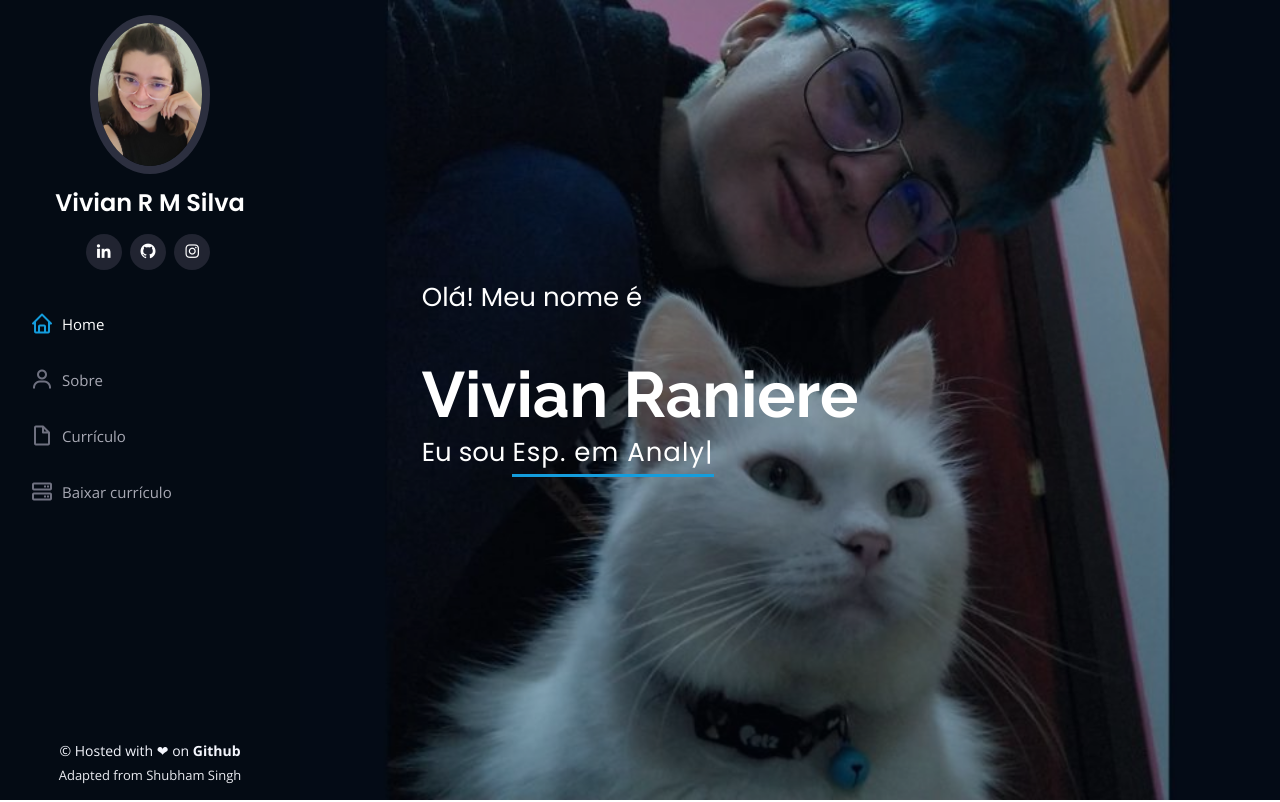
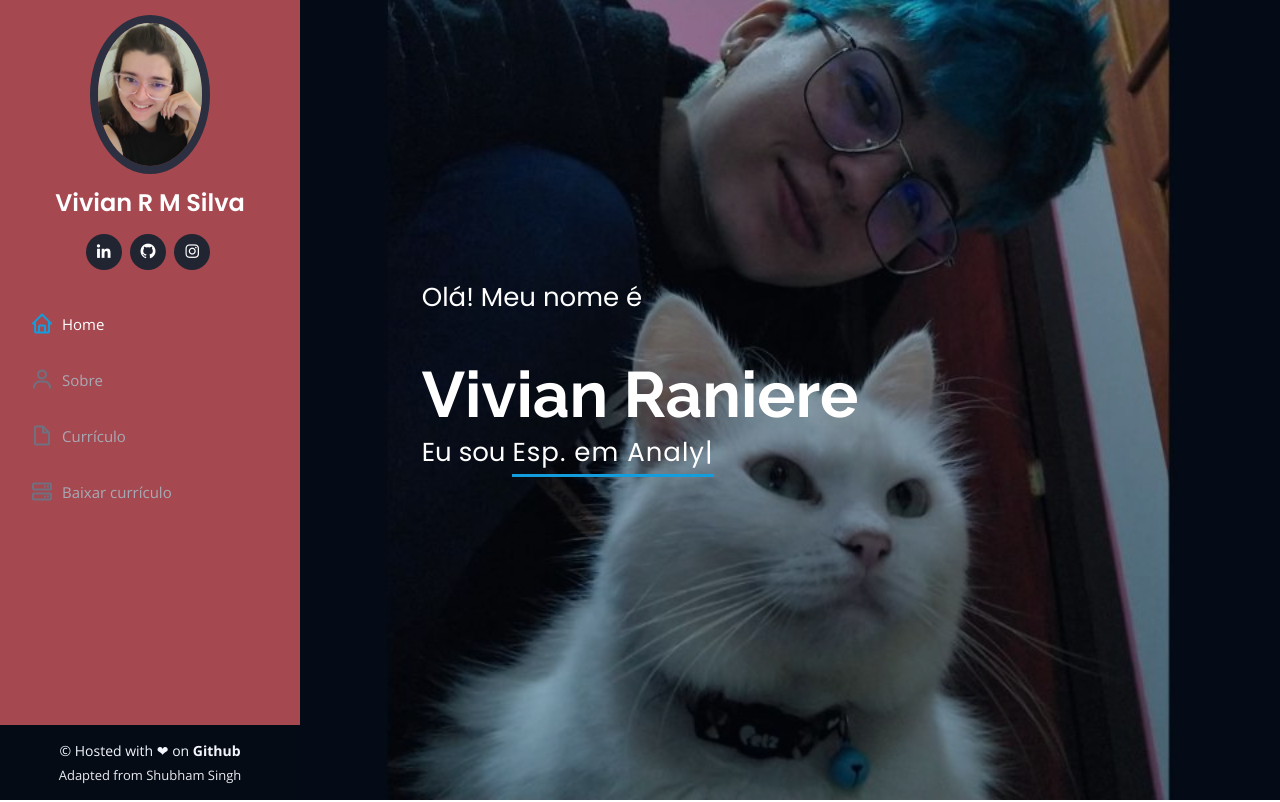
Before and after one commit to vivianranierems/vivianranierems.github.io, a plain HTML site: page index.html in a window 1280 px wide. Shown: the top 802 px of the page. Drawn offline with nearby package versions, Linux system fonts and the light colour scheme.

Commit message:
Update style.css

```diff
--- a/assets/css/style.css
+++ b/assets/css/style.css
@@ -70,7 +70,7 @@ h1, h2, h3, h4, h5, h6 {
   z-index: 9997;
   transition: all 0.5s;
   padding: 0 15px;
-  background: #040b14;
+  background: #a64850;
   overflow-y: auto;
 }
 #header .profile img {
```
